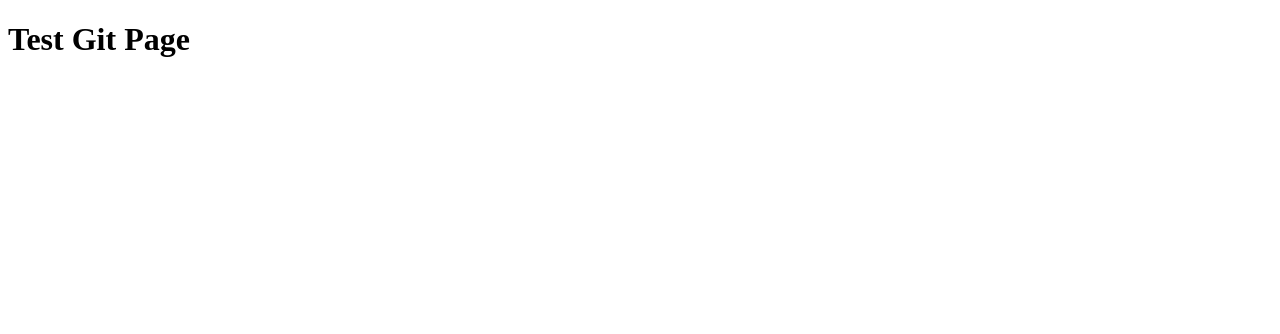
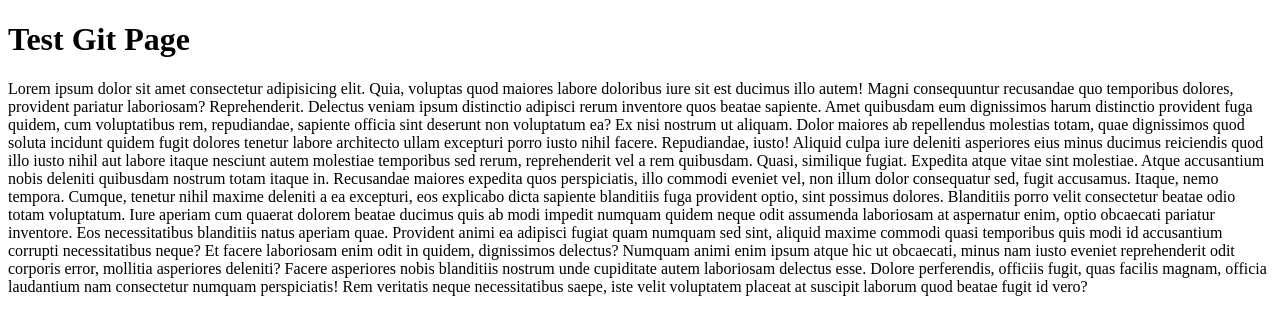
Before and after one commit to AyaDelRey/first_repo, a plain HTML site: page index.html in a window 1280 px wide. Drawn offline with Linux system fonts and the light colour scheme.

Commit message:
Lorem added in a p

```diff
--- a/index.html
+++ b/index.html
@@ -7,5 +7,15 @@
 </head>
 <body>
     <h1>Test Git Page</h1>
+    <p>Lorem ipsum dolor sit amet consectetur adipisicing elit. Quia, voluptas quod maiores labore doloribus iure sit est ducimus illo autem! Magni consequuntur recusandae quo temporibus dolores, provident pariatur laboriosam? Reprehenderit.
+    Delectus veniam ipsum distinctio adipisci rerum inventore quos beatae sapiente. Amet quibusdam eum dignissimos harum distinctio provident fuga quidem, cum voluptatibus rem, repudiandae, sapiente officia sint deserunt non voluptatum ea?
+    Ex nisi nostrum ut aliquam. Dolor maiores ab repellendus molestias totam, quae dignissimos quod soluta incidunt quidem fugit dolores tenetur labore architecto ullam excepturi porro iusto nihil facere. Repudiandae, iusto!
+    Aliquid culpa iure deleniti asperiores eius minus ducimus reiciendis quod illo iusto nihil aut labore itaque nesciunt autem molestiae temporibus sed rerum, reprehenderit vel a rem quibusdam. Quasi, similique fugiat.
+    Expedita atque vitae sint molestiae. Atque accusantium nobis deleniti quibusdam nostrum totam itaque in. Recusandae maiores expedita quos perspiciatis, illo commodi eveniet vel, non illum dolor consequatur sed, fugit accusamus.
+    Itaque, nemo tempora. Cumque, tenetur nihil maxime deleniti a ea excepturi, eos explicabo dicta sapiente blanditiis fuga provident optio, sint possimus dolores. Blanditiis porro velit consectetur beatae odio totam voluptatum.
+    Iure aperiam cum quaerat dolorem beatae ducimus quis ab modi impedit numquam quidem neque odit assumenda laboriosam at aspernatur enim, optio obcaecati pariatur inventore. Eos necessitatibus blanditiis natus aperiam quae.
+    Provident animi ea adipisci fugiat quam numquam sed sint, aliquid maxime commodi quasi temporibus quis modi id accusantium corrupti necessitatibus neque? Et facere laboriosam enim odit in quidem, dignissimos delectus?
+    Numquam animi enim ipsum atque hic ut obcaecati, minus nam iusto eveniet reprehenderit odit corporis error, mollitia asperiores deleniti? Facere asperiores nobis blanditiis nostrum unde cupiditate autem laboriosam delectus esse.
+    Dolore perferendis, officiis fugit, quas facilis magnam, officia laudantium nam consectetur numquam perspiciatis! Rem veritatis neque necessitatibus saepe, iste velit voluptatem placeat at suscipit laborum quod beatae fugit id vero?</p>
 </body>
 </html>
```
